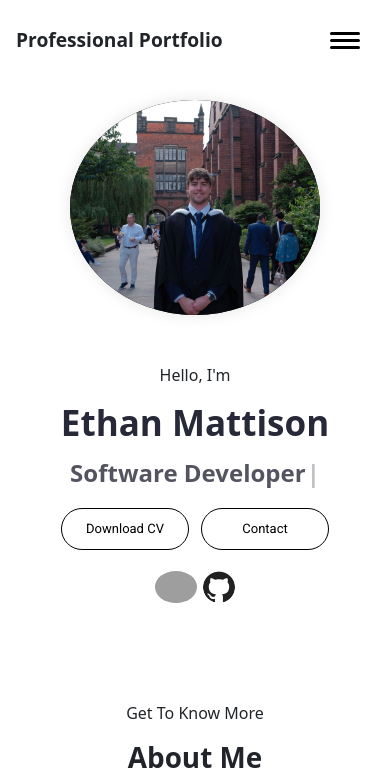
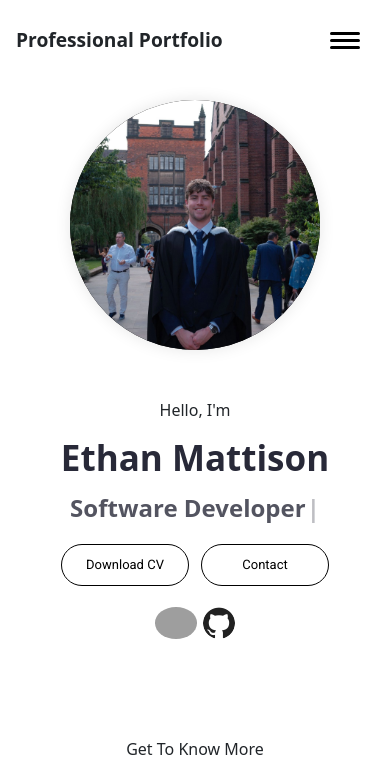
Before and after one commit to ethanmattison2002/personal-portfolio, a React (Create React App) app: page / in a window 390 px wide. Shown: the top 780 px of the page. Built offline with nearby package versions, Linux system fonts and the light colour scheme; grey boxes are pictures that could not be loaded.

Commit message:
Fixed image size

```diff
--- a/src/App.css
+++ b/src/App.css
@@ -1180,7 +1180,7 @@ footer > nav {
     width: 250px;
     border-radius: 50%;
     justify-content: space-evenly;
-    height: 55vw;
+    height: 250px;
     justify-content: center;
     display: flex;
 
```
